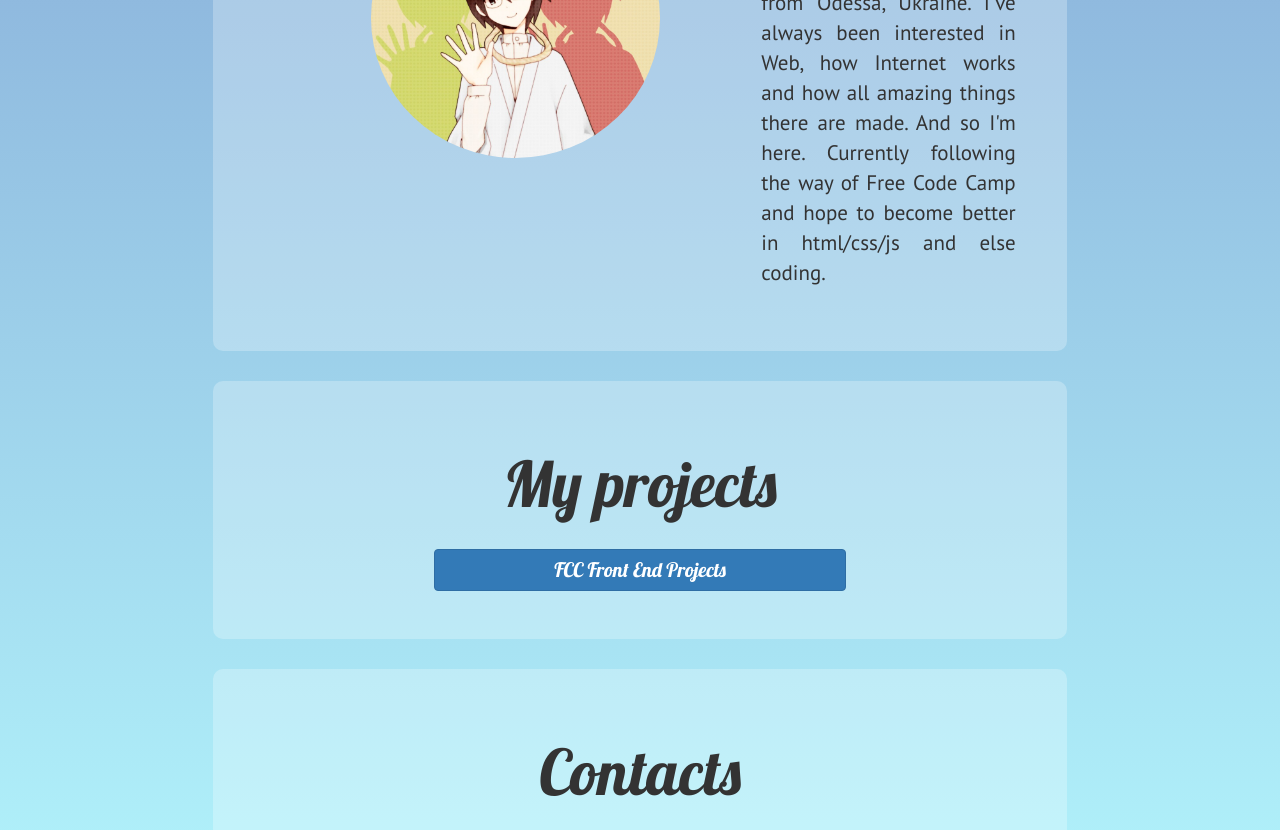
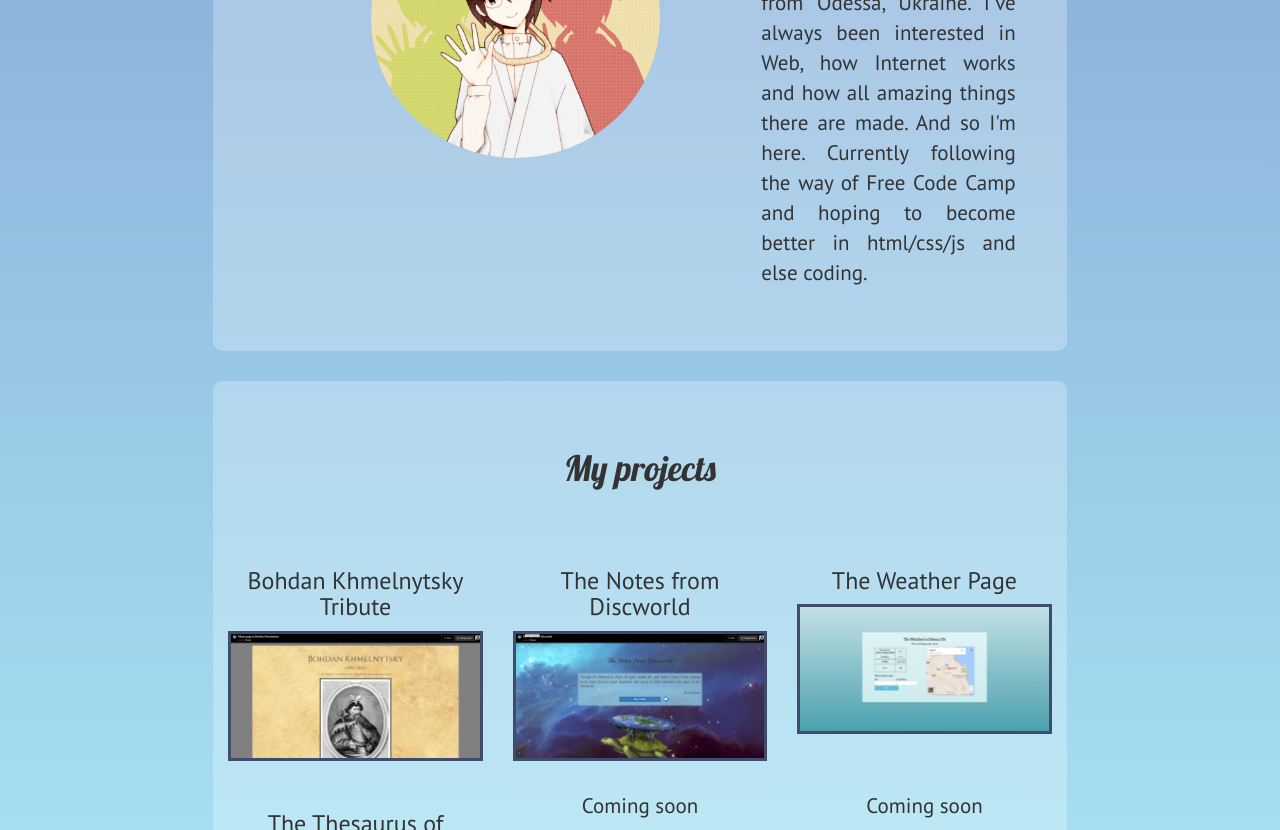
Before and after one commit to OLucky/Portfolio, a plain HTML site: page index.html in a window 1280 px wide. Shown: the part 339-1169 px from the top of the page. Drawn offline with nearby package versions, Linux system fonts and the light colour scheme.

Commit message:
optimized images

```diff
--- a/css/style.css
+++ b/css/style.css
@@ -15,6 +15,10 @@ a {
 
 p {
   text-align: justify;
+}
+
+h2{
+  font-size: 35px;
 }
 
 .main-div {
--- a/index.html
+++ b/index.html
@@ -33,8 +33,9 @@
                 <div class="row">
                     <h1 class="text-center title">Hello and wellcome!</h1>
                     <img class="col-xs-4 col-md-5 col-md-offset-2 img-responsive img-photo img-circle" alt="Photo-placeholder" src="images/avatar.jpg"></img>
-                    <p class="text-about col-md-4 col-md-offset-1" style="text-indent: 30px">My name is Georgii and I'm aspiring web-developer from Odessa, Ukraine. I've always been interested in Web, how Internet works and how all amazing things there are made. And so I'm here. Currently following the way of Free Code Camp
-                        and hope to become better in html/css/js and else coding.
+                    <p class="text-about col-md-4 col-md-offset-1" style="text-indent: 30px">My name is Georgii and I'm aspiring web-developer from Odessa, Ukraine.
+                    I've always been interested in Web, how Internet works and how all amazing things there are made. And so I'm here.
+                    Currently following the way of Free Code Camp and hoping to become better in html/css/js and else coding.
                     </p>
                 </div>
             </div>
@@ -43,34 +44,33 @@
         <!-- "Projects" section-->
         <section>
             <div id="projects" class="jumbotron col-md-8 col-md-offset-2">
-                <h1 class="text-center title">My projects</h1>
-                <button data-toggle="collapse" data-target="#FCCFrontEndProjects" class="col-xs-12 col-md-offset-3 col-md-6 projSection btn btn-primary">FCC Front End Projects</button>
-                <div class="collapse" id="FCCFrontEndProjects">
+                <h2 class="text-center title">My projects</h2>
+                <div id="FCCFrontEndProjects">
                     <div class="row">
                         <a href="http://codepen.io/OLucky/full/RRLkAW/">
                             <div class="proj col-md-4">
-                                <p class="text-center">Bohdan Khmelnytsky Tribute</p>
-                                <img alt="Tribute to Khmelnytsky" class="img-responsive img-project" src="images/khmel.png"></img>
+                                <h3 class="text-center">Bohdan Khmelnytsky Tribute</h3>
+                                <img alt="Tribute to Khmelnytsky" class="img-responsive img-project" src="images/khmel.jpg"></img>
                             </div>
                         </a>
                         <a href="http://codepen.io/OLucky/full/mEaRXQ/">
                             <div class="proj col-md-4">
-                                <p class="text-center">The Notes from Discworld</p>
-                                <img alt="The Notes from Discworld" class="img-responsive img-project" src="images/discquotes.png"></img>
+                                <h3 class="text-center">The Notes from Discworld</h3>
+                                <img alt="The Notes from Discworld" class="img-responsive img-project" src="images/discquotes.jpg"></img>
                             </div>
                         </a>
                         <a href="http://olucky-tests.rf.gd/weather.page/index.html">
                             <div class="proj col-md-4">
-                                <p class="text-center">The Weather Page</p>
-                                <img alt="The Weather Page" class="img-responsive img-project" src="https://olucky.github.io/images/weather.png"></img>
+                                <h3 class="text-center">The Weather Page</h3>
+                                <img alt="The Weather Page" class="img-responsive img-project" src="images/weather.jpg"></img>
                             </div>
                         </a>
                     </div>
                     <div class="row">
                         <a href="http://codepen.io/OLucky/full/RGaGxy/">
                             <div class="proj col-md-4">
-                                <p class="text-center">The Thesaurus of Wisdom</p>
-                                <img alt="It's comming, I promise!" class="img-responsive img-project" src="images/wiki.png"></img>
+                                <h3 class="text-center">The Thesaurus of Wisdom</h3>
+                                <img alt="Thesaurus of Wisdom" class="img-responsive img-project" src="images/wiki.jpg"></img>
                             </div>
                         </a>
                         <div class="proj col-md-4">
@@ -90,7 +90,7 @@
         <section>
             <div id="contacts" class="jumbotron col-md-8 col-md-offset-2">
                 <div class="row">
-                    <h1 class="text-center title">Contacts</h1>
+                    <h2 class="text-center title">Contacts</h2>
                     <a href="https://www.freecodecamp.com/olucky">
                         <img alt="Free Code Camp Icon" class="img-responsive col-xs-4 col-md-2 col-md-offset-3" src="images/freecodecampicon.jpg"></img>
                     </a>
```
Also changed, not shown: images/17680675.png (deleted), images/discquotes.jpg (added), images/khmel.jpg (added), images/weather.jpg (added), images/weather.png (deleted), images/wiki.jpg (added), 3 other files.
